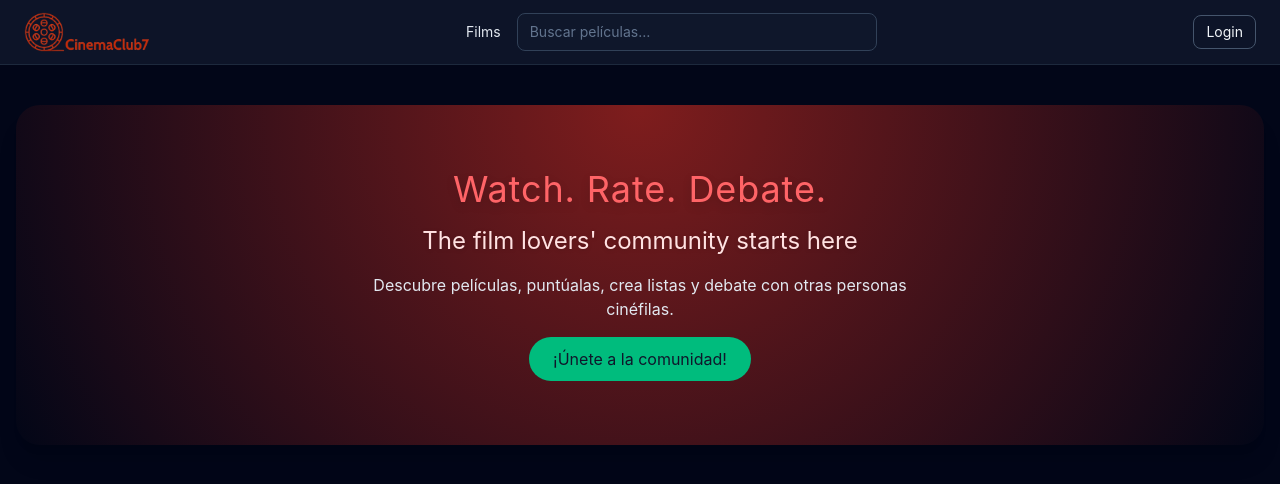
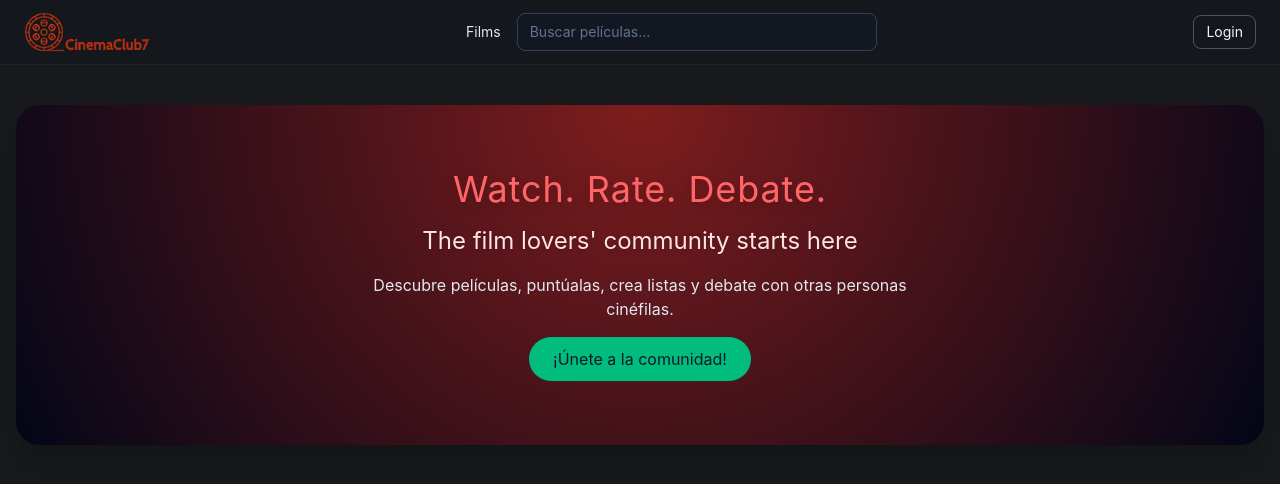
Before and after one commit to CynthiaMartel/CinemaClub, a Vue app in the folder frontend/: page / in a window 1280 px wide. Shown: the top 484 px of the page. Built offline with nearby package versions, Linux system fonts and the light colour scheme; the HTML template or start-up script is replaced by a standard one.

Commit message:
feat(ui): update MainNavbar with profile access and refine global app styling -- feat(ui): actualizar MainNavbar con acceso a perfil y refinar estilo global de la app

```diff
--- a/frontend/src/App.vue
+++ b/frontend/src/App.vue
@@ -3,13 +3,28 @@ import MainNavbar from '@/components/MainNavbar.vue'
 import ErrorToast from '@/components/ErrorToast.vue'
 </script>
 
+
 <template>
-  <div class="min-h-screen bg-slate-950 text-slate-100 flex flex-col">
+  <div class="min-h-screen text-slate-100 flex flex-col">
     <MainNavbar />
     <main class="flex-1">
       <router-view />
     </main>
-
     <ErrorToast />
   </div>
 </template>
+
+<style>
+  html, body {
+    background-color: #17191c !important;
+    margin: 0;
+    padding: 0;
+    /* Para scroll en tlfno móvil*/
+    overflow-x: hidden;
+  }
+
+  #app {
+    background-color: #17191c;
+    min-height: 100vh;
+  }
+</style>
--- a/frontend/src/components/MainNavbar.vue
+++ b/frontend/src/components/MainNavbar.vue
@@ -24,6 +24,13 @@ const goFilmsFeed = () => router.push({ name: 'FilmsFeed' })
 
 
 const openLogin = () => { isLoginOpen.value = true }
+
+const goProfile = () => {
+  isUserMenuOpen.value = false
+  if (auth.user?.id){
+    router.push({name: 'user-profile', params: {id:auth.user.id}})
+  }
+}
 
 const goChangePassword = () => {
   isUserMenuOpen.value = false
@@ -114,7 +121,7 @@ onBeforeUnmount(() => {
 </script>
 
 <template>
-  <nav class="bg-slate-900/90 border-b border-slate-800 sticky top-0 z-40 backdrop-blur">
+  <nav class="sticky top-0 z-40 bg-[#14181C]/70 backdrop-blur-md border-b border-white/5">
     <div class="w-full px-4 md:px-6">
       <div class="flex items-center justify-between h-16 gap-4">
         <!-- Logo -->
@@ -140,14 +147,14 @@ onBeforeUnmount(() => {
             @focus="fetchSearch"
             type="search"
             placeholder="Buscar películas…"
-            class="w-full bg-slate-900 border border-slate-700 rounded-lg px-3 py-2 text-sm text-slate-100
+            class="w-full bg-slate-900/40 border border-slate-700 rounded-lg px-3 py-2 text-sm text-slate-100
                   placeholder:text-slate-500 focus:outline-none focus:ring-2 focus:ring-[#BE2B0C]"
           />
 
           <!-- Dropdown resultados -->
           <div
             v-if="isSearchOpen && searchResults.length"
-            class="absolute mt-2 w-full rounded-xl border border-slate-800 bg-slate-900 shadow-xl overflow-hidden z-50"
+            class="absolute mt-2 w-full rounded-xl border border-slate-800 bg-slate-950 shadow-xl overflow-hidden z-50"
           >
             <button
               v-for="film in searchResults"
@@ -206,8 +213,17 @@ onBeforeUnmount(() => {
             >
               <div
                 v-if="isUserMenuOpen"
-                class="absolute right-0 mt-2 w-56 origin-top-right rounded-xl border border-slate-800 bg-slate-900 shadow-xl overflow-hidden"
+                class="absolute right-0 mt-2 w-56 origin-top-right rounded-xl border border-slate-800 bg-slate-900/90 shadow-xl overflow-hidden"
               >
+
+                <button
+                  type="button"
+                  class="w-full text-left px-4 py-3 text-sm text-slate-200 hover:bg-slate-800"
+                  @click="goProfile"
+                >
+                  Mi perfil
+                </button>
+
                 <button
                   type="button"
                   class="w-full text-left px-4 py-3 text-sm text-slate-200 hover:bg-slate-800"
@@ -245,4 +261,5 @@ onBeforeUnmount(() => {
   <!-- Modal -->
   <LoginModal v-model="isLoginOpen" />
   <ChangePasswordModal v-model="isChangePasswordOpen" />
+
 </template>
```
